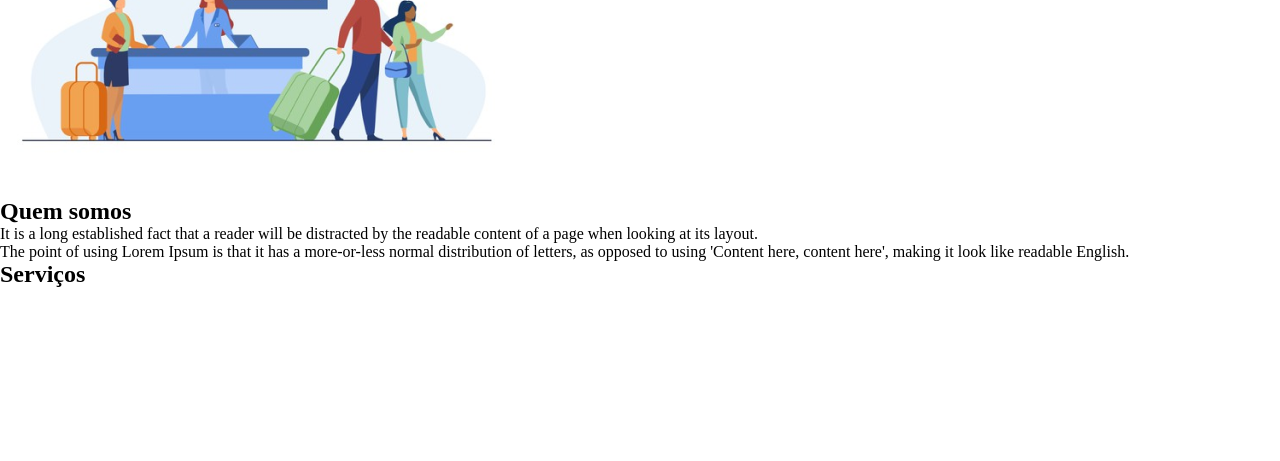
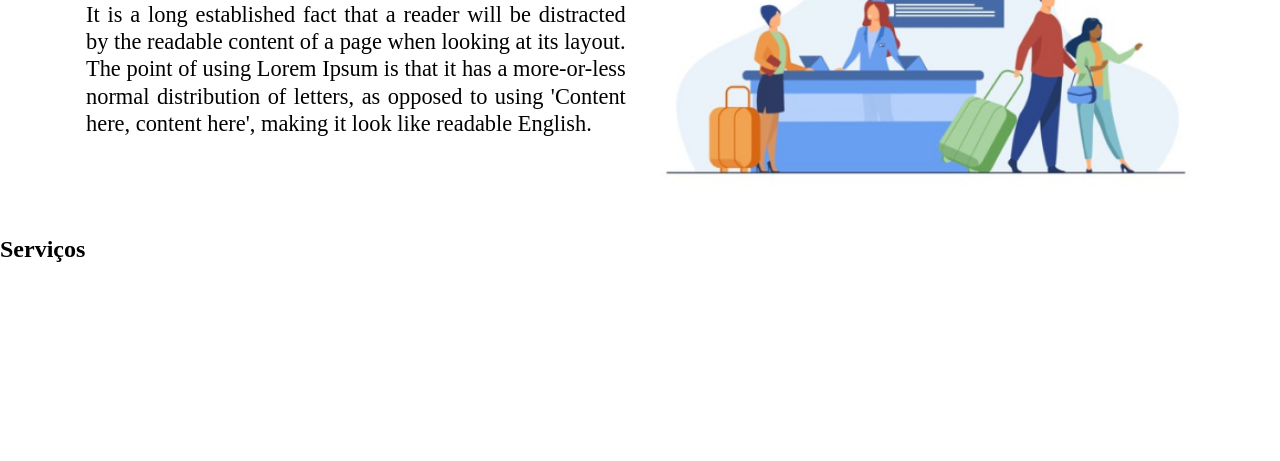
Before and after one commit to Wellyngtonkuhn/Flexbox-Project-CSS, a plain HTML site: page index.html in a window 1280 px wide. Shown: the part 725-1186 px from the top of the page. Drawn offline with Linux system fonts and the light colour scheme.

Commit message:
Finaliznado a sessão quem somos

```diff
--- a/index.html
+++ b/index.html
@@ -33,12 +33,12 @@
         </div>
     </div>
 
-    <div>
-        <div>
+    <div class="quemsomos_section container">
+        <div class="div_img">
             <img src="./images/1-quem-somos.png" alt="balcão de atendimento">
         </div>
 
-        <div>
+        <div class="quemsomos_content">
             <h2>Quem somos</h2>
             <p>It is a long established fact that a reader will be distracted by the readable content of a page when looking at its layout. </p>
             <p>The point of using Lorem Ipsum is that it has a more-or-less normal distribution of letters, as opposed to using 'Content here, content here', making it look like readable English.</p>
--- a/style.css
+++ b/style.css
@@ -85,8 +85,6 @@
 }
 
 
-
-
 /* Destaque */
 .destaque_section{
     display: flex;
@@ -161,4 +159,44 @@
     .destaque_content{
         margin-left: 3rem;
     }
+
 }
+
+
+
+/* Quem somos */
+.quemsomos_section{
+    display: flex;
+    flex-direction: column-reverse;
+}
+
+.quemsomos_content{
+    text-align: center;
+    padding: 0 1rem;
+}
+
+.quemsomos_content h2{
+    font-size: 2.6rem;
+    margin-bottom: 1rem;
+}
+
+.quemsomos_content p{
+    font-size: 1.4rem;
+    line-height: 1.7rem;
+}
+
+/* Tablet / Desktop */
+@media screen and ( min-width: 719px){
+    .quemsomos_section{
+        display: flex;
+        flex-direction: row-reverse;
+        align-items: center;
+
+    }
+
+    .quemsomos_content{
+        width: 50vw;
+        text-align: justify;
+    }
+
+}
```
